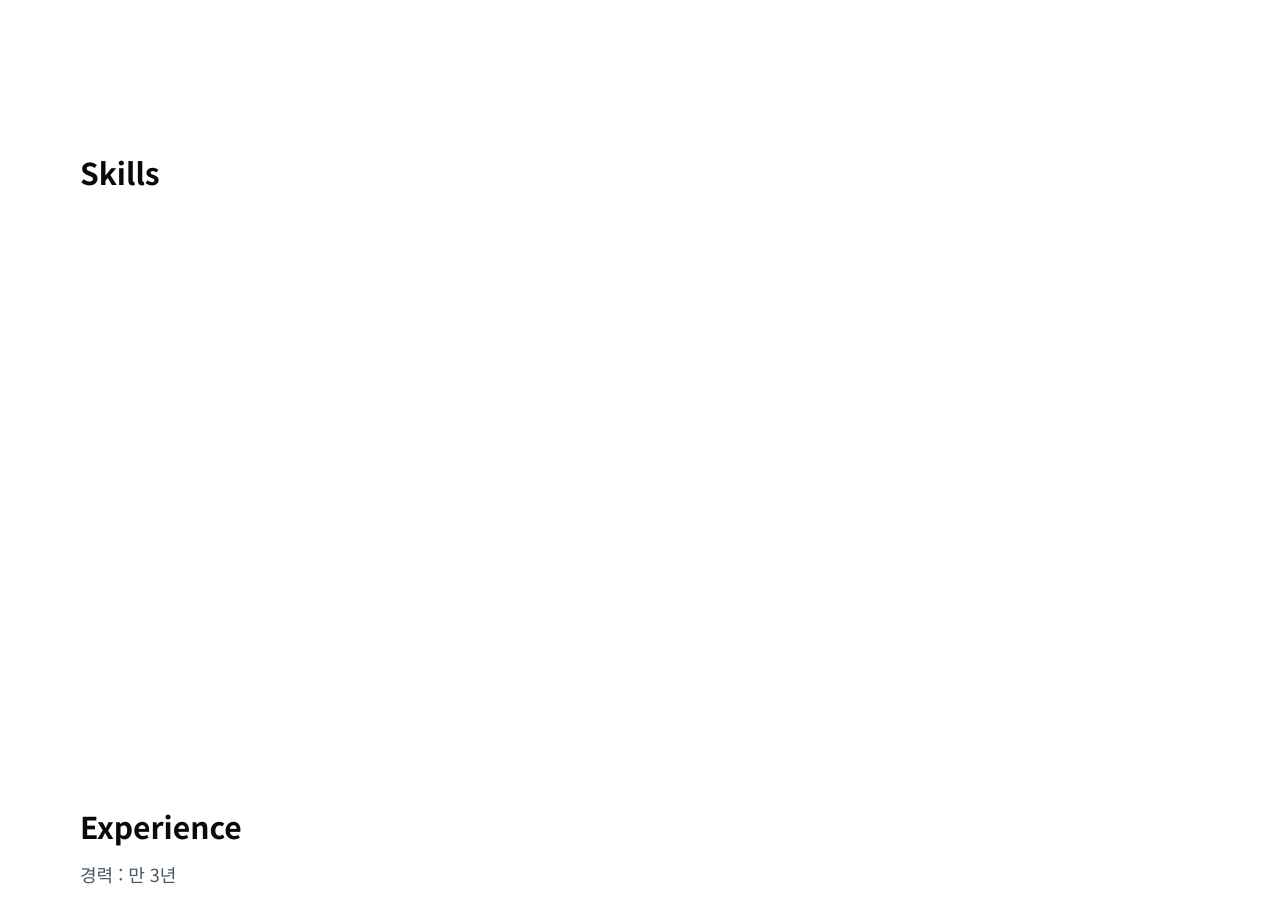
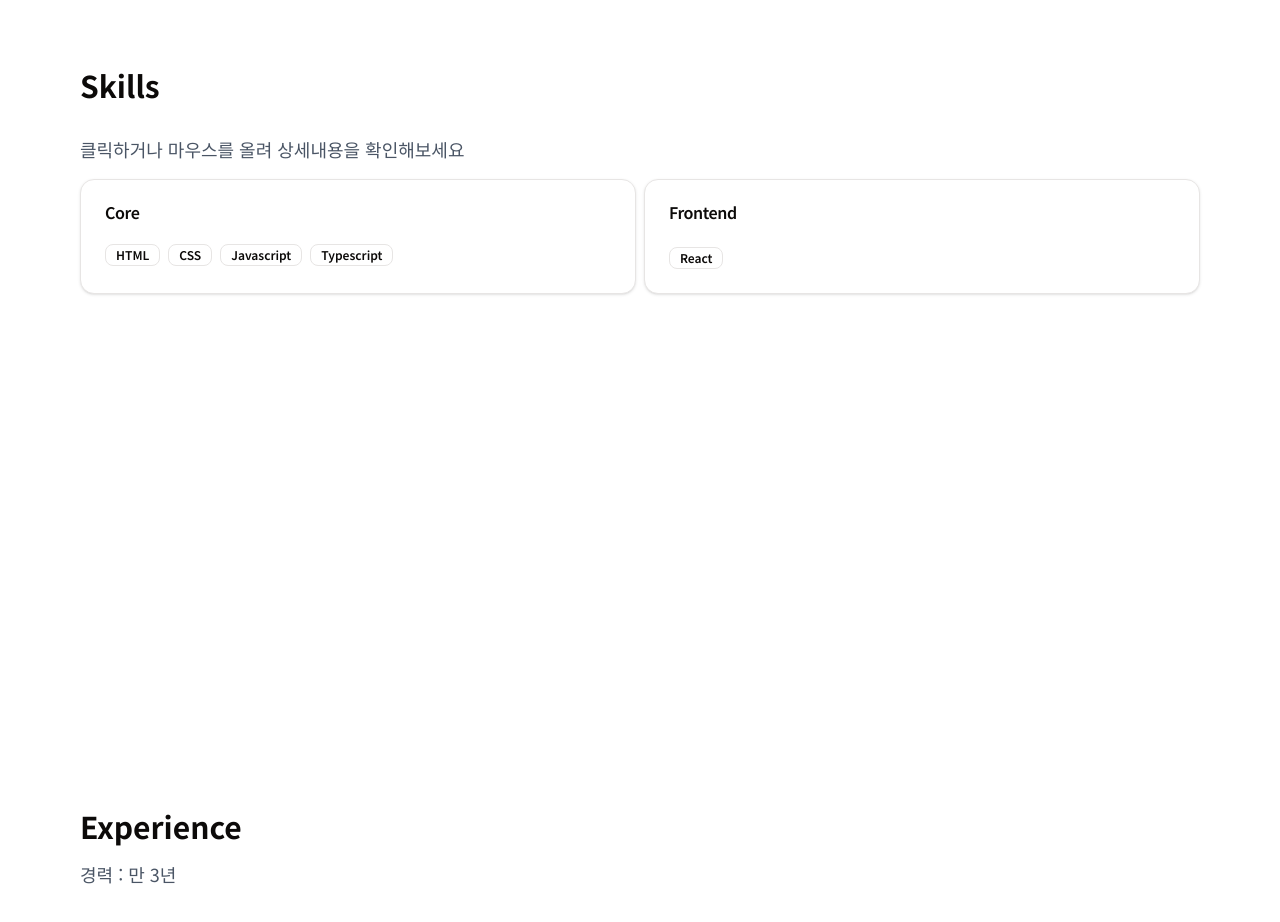
Before and after one commit to sharekim93/portfolio-2025-nextjs, a Next.js app: page / in a window 1280 px wide. Shown: the part 1020-1942 px from the top of the page. Built offline with nearby package versions, Linux system fonts and the light colour scheme.

Commit message:
feature: skills section 구성(WIP)

```diff
--- a/src/app/components/Skills.tsx
+++ b/src/app/components/Skills.tsx
@@ -3,6 +3,9 @@
 import { motion } from "motion/react";
 import { fadeIn } from "@/styles/animation";
 import useObserver from "@/hooks/useObserver";
+import { Card, CardContent, CardHeader, CardTitle } from "./ui/Card";
+import { Badge } from "./Badge";
+import { HoverCard, HoverCardContent, HoverCardTrigger } from "./ui/HoverCard";
 
 export default function Skills() {
   const { ref, animation } = useObserver();
@@ -18,6 +21,35 @@ export default function Skills() {
       className="w-full h-full min-h-screen flex flex-col justify-center items-start gap-4"
     >
       <h2 className="text-3xl font-bold mb-4 text-foreground ">Skills</h2>
+      <p className="text-md md:text-lg text-gray-600">
+        클릭하거나 마우스를 올려 상세내용을 확인해보세요
+      </p>
+      <div className="w-full flex flex-wrap gap-2 sm:flex">
+        <Card className="flex-1/2 sm:flex-1">
+          <CardHeader>
+            <CardTitle>Core</CardTitle>
+          </CardHeader>
+          <CardContent className="flex gap-2">
+            <HoverCard>
+              <HoverCardTrigger asChild>
+                <Badge variant="outline">HTML</Badge>
+              </HoverCardTrigger>
+              <HoverCardContent>HTML에 대한 지식</HoverCardContent>
+            </HoverCard>
+            <Badge variant="outline">CSS</Badge>
+            <Badge variant="outline">Javascript</Badge>
+            <Badge variant="outline">Typescript</Badge>
+          </CardContent>
+        </Card>
+        <Card className="flex-1/2 sm:flex-1">
+          <CardHeader>
+            <CardTitle>Frontend</CardTitle>
+          </CardHeader>
+          <CardContent>
+            <Badge variant="outline">React</Badge>
+          </CardContent>
+        </Card>
+      </div>
     </motion.section>
   );
 }
--- a/src/app/page.tsx
+++ b/src/app/page.tsx
@@ -26,7 +26,7 @@ export default function Home() {
   return (
     <>
       <CanvasArea />
-      <div className="container w-screen h-full px-8 md:px-20">
+      <div className="w-screen h-full px-8 md:px-20">
         <IntroComponent />
         <SkillsComponent />
         <ExperienceComponent />
```
